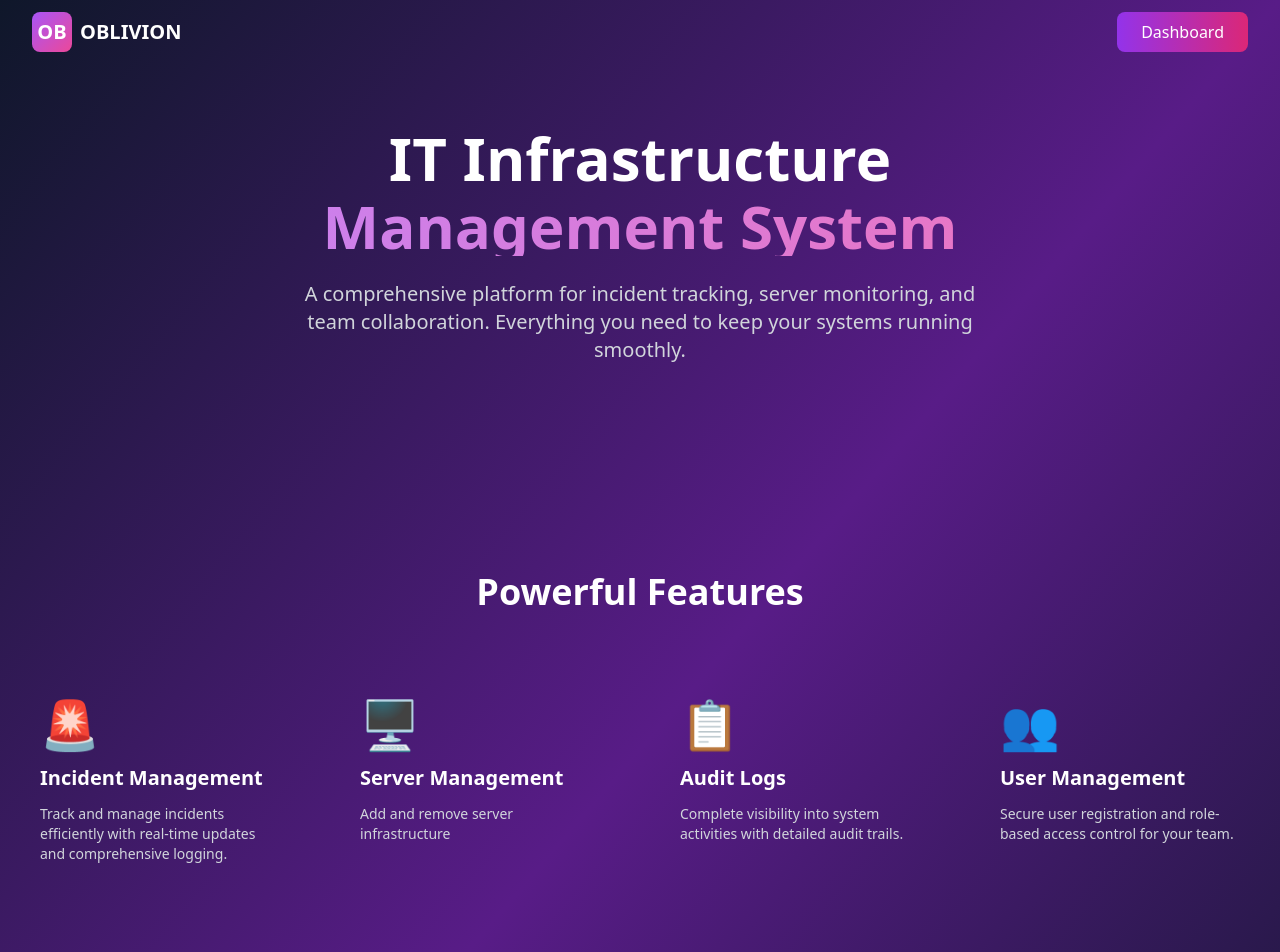
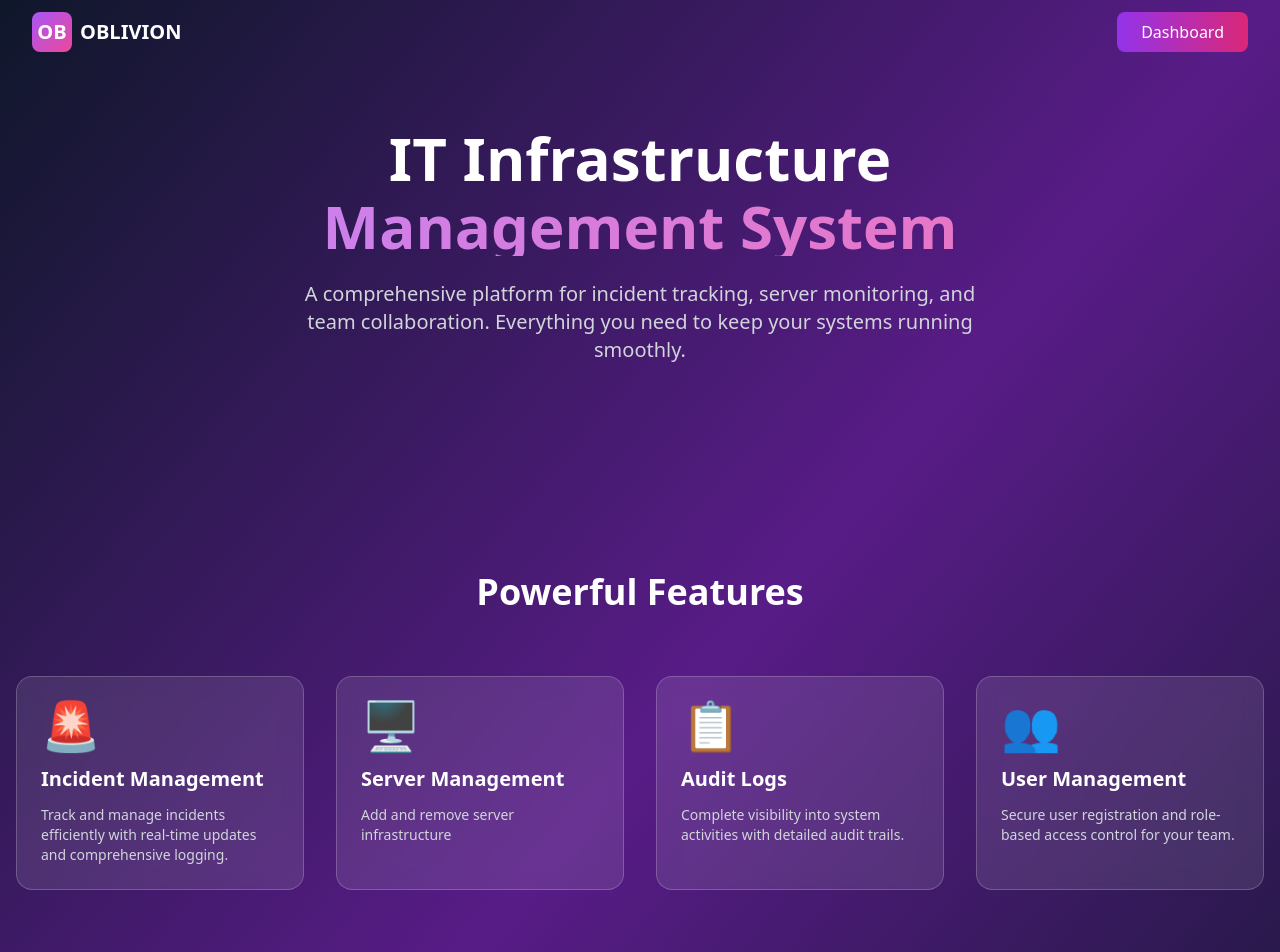
Before and after one commit to shivukc-04/Oblivion-IT-Management, a React app in the folder frontend/: page / in a window 1280 px wide. Shown: the top 952 px of the page. Built offline with nearby package versions, Linux system fonts and the light colour scheme; the HTML template or start-up script is replaced by a standard one.

Commit message:
feat: add new styles for frontend

```diff
--- a/frontend/src/index.css
+++ b/frontend/src/index.css
@@ -26,3 +26,191 @@
     height: 100% !important;
     width: 100% !important;
 }
+
+/* Landing Page Animations */
+@keyframes fadeIn {
+  from {
+    opacity: 0;
+    transform: translateY(20px);
+  }
+  to {
+    opacity: 1;
+    transform: translateY(0);
+  }
+}
+
+@keyframes fadeInScale {
+  from {
+    opacity: 0;
+    transform: scale(0.95);
+  }
+  to {
+    opacity: 1;
+    transform: scale(1);
+  }
+}
+
+@keyframes slideInLeft {
+  from {
+    opacity: 0;
+    transform: translateX(-30px);
+  }
+  to {
+    opacity: 1;
+    transform: translateX(0);
+  }
+}
+
+@keyframes slideInRight {
+  from {
+    opacity: 0;
+    transform: translateX(30px);
+  }
+  to {
+    opacity: 1;
+    transform: translateX(0);
+  }
+}
+
+@keyframes float {
+  0%, 100% {
+    transform: translateY(0);
+  }
+  50% {
+    transform: translateY(-10px);
+  }
+}
+
+@keyframes pulse-glow {
+  0%, 100% {
+    box-shadow: 0 0 20px rgba(168, 85, 247, 0.4);
+  }
+  50% {
+    box-shadow: 0 0 40px rgba(168, 85, 247, 0.6);
+  }
+}
+
+/* Animation utility classes */
+.animate-fade-in {
+  animation: fadeIn 0.8s ease-out;
+}
+
+.animate-fade-in-scale {
+  animation: fadeInScale 0.6s ease-out;
+}
+
+.animate-slide-in-left {
+  animation: slideInLeft 0.8s ease-out;
+}
+
+.animate-slide-in-right {
+  animation: slideInRight 0.8s ease-out;
+}
+
+.animate-float {
+  animation: float 3s ease-in-out infinite;
+}
+
+.animate-pulse-glow {
+  animation: pulse-glow 2s ease-in-out infinite;
+}
+
+/* Staggered animation delays */
+.animate-delay-100 {
+  animation-delay: 100ms;
+}
+
+.animate-delay-200 {
+  animation-delay: 200ms;
+}
+
+.animate-delay-300 {
+  animation-delay: 300ms;
+}
+
+.animate-delay-400 {
+  animation-delay: 400ms;
+}
+
+/* Gradient text utilities */
+.gradient-text {
+  background: linear-gradient(to right, rgb(192, 132, 252), rgb(236, 72, 153));
+  -webkit-background-clip: text;
+  background-clip: text;
+  -webkit-text-fill-color: transparent;
+}
+
+/* Glass morphism effect */
+.glass-effect {
+  background: rgba(255, 255, 255, 0.1);
+  backdrop-filter: blur(10px);
+  border: 1px solid rgba(255, 255, 255, 0.2);
+}
+
+/* Hover glow effects */
+.hover-glow-purple:hover {
+  box-shadow: 0 0 30px rgba(168, 85, 247, 0.5);
+}
+
+.hover-glow-pink:hover {
+  box-shadow: 0 0 30px rgba(236, 72, 153, 0.5);
+}
+
+/* Smooth scrolling */
+html {
+  scroll-behavior: smooth;
+}
+
+/* Custom scrollbar */
+::-webkit-scrollbar {
+  width: 12px;
+}
+
+::-webkit-scrollbar-track {
+  background: rgba(15, 23, 42, 0.5);
+}
+
+::-webkit-scrollbar-thumb {
+  background: linear-gradient(to bottom, rgb(168, 85, 247), rgb(236, 72, 153));
+  border-radius: 6px;
+}
+
+::-webkit-scrollbar-thumb:hover {
+  background: linear-gradient(to bottom, rgb(147, 51, 234), rgb(219, 39, 119));
+}
+
+/* Responsive text utilities */
+@media (max-width: 640px) {
+  .text-responsive-hero {
+    font-size: 2.5rem;
+    line-height: 1.2;
+  }
+
+  .text-responsive-section {
+    font-size: 1.875rem;
+    line-height: 1.3;
+  }
+}
+
+/* Loading spinner animation */
+@keyframes spin {
+  to {
+    transform: rotate(360deg);
+  }
+}
+
+.animate-spin {
+  animation: spin 1s linear infinite;
+}
+
+/* Intersection observer fade-in */
+.fade-in-section {
+  opacity: 0;
+  transform: translateY(20px);
+  transition: opacity 0.6s ease-out, transform 0.6s ease-out;
+}
+
+.fade-in-section.is-visible {
+  opacity: 1;
+  transform: translateY(0);
+}
```
